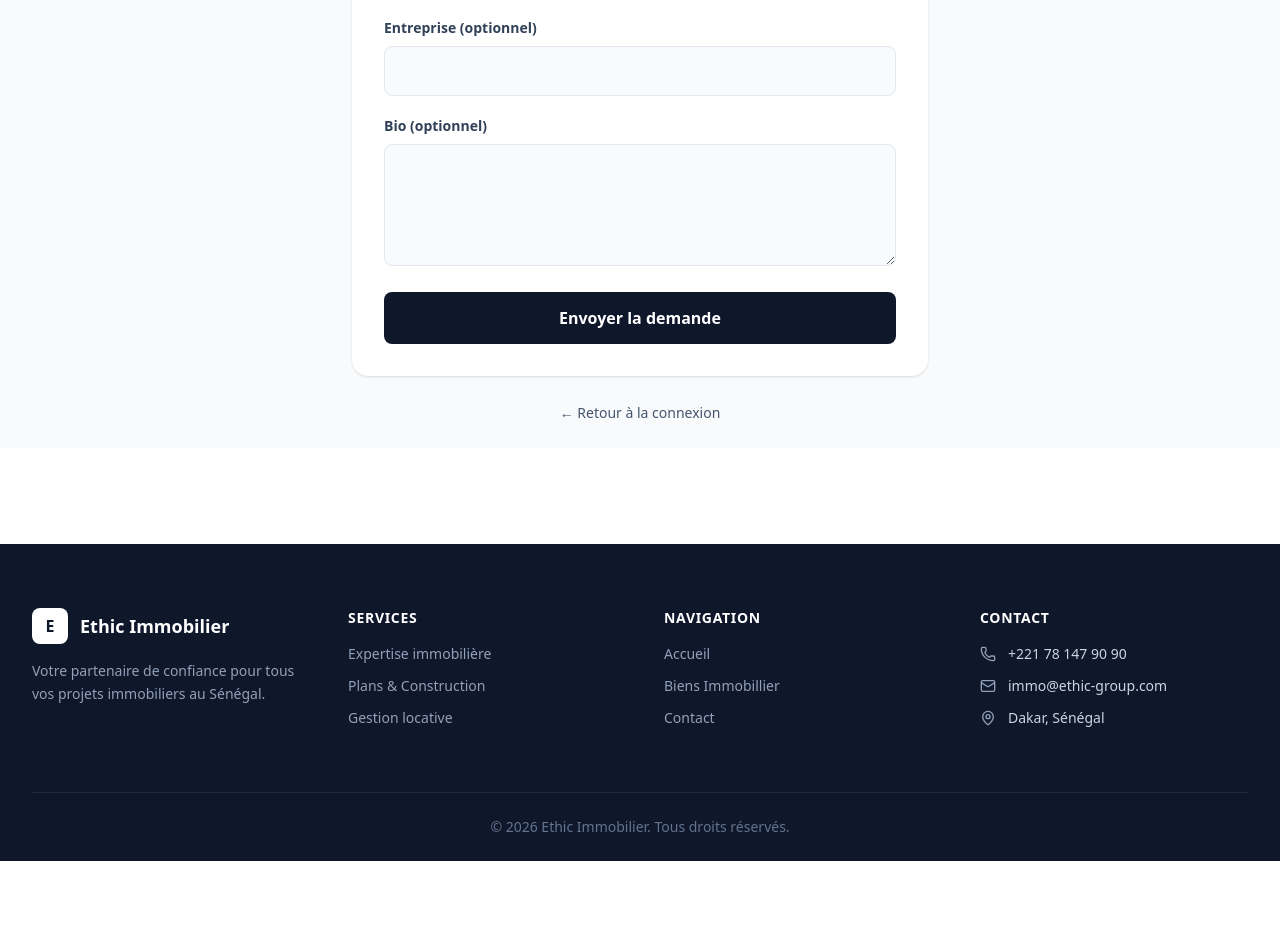
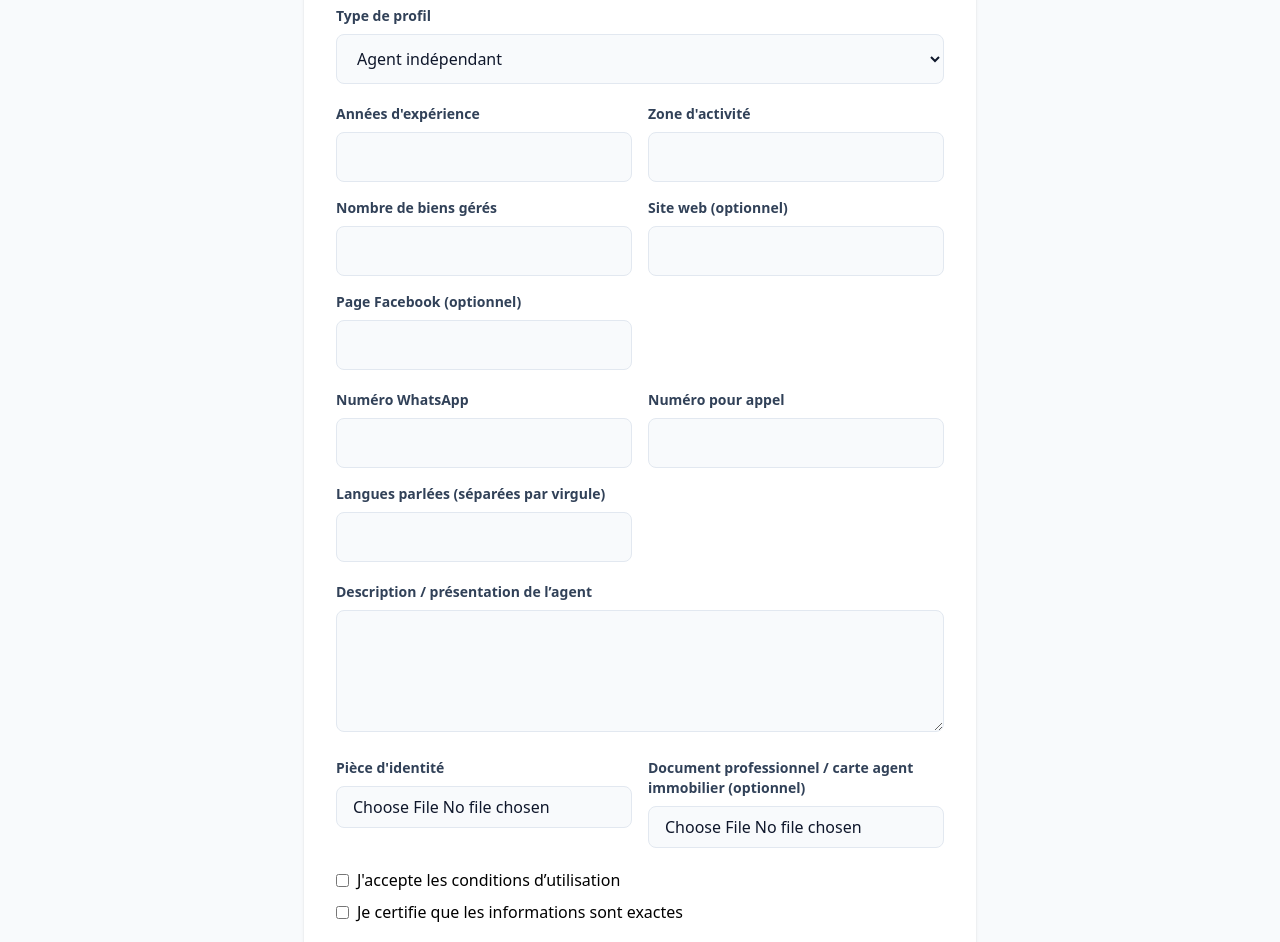
Before and after one commit to mamour-byte/Immo_Front, a React app: page /agent/apply in a window 1280 px wide. Shown: the part 610-1552 px from the top of the page. Before the commit the page ends 1471 px from the top, so only its background shows below. Built offline with nearby package versions, Linux system fonts and the light colour scheme; the HTML template or start-up script is replaced by a standard one.

Commit message:
update user form

```diff
--- a/src/pages/AgentApply.jsx
+++ b/src/pages/AgentApply.jsx
@@ -1,7 +1,14 @@
+
 import React, { useState } from "react";
 import { Link, useNavigate } from "react-router-dom";
 import toast from "react-hot-toast";
 import { API_URL } from "./services/http";
+
+const PROFILE_TYPES = [
+  { value: "INDEPENDENT", label: "Agent indépendant" },
+  { value: "AGENCY", label: "Agence immobilière" },
+  { value: "DEVELOPER", label: "Promoteur immobilier" },
+];
 
 export default function AgentApply() {
   const navigate = useNavigate();
@@ -9,28 +16,70 @@ export default function AgentApply() {
   const [form, setForm] = useState({
     email: "",
     password: "",
-    fullName: "",
+    firstName: "",
+    lastName: "",
     phone: "",
+    city: "",
+    address: "",
+    profileType: "INDEPENDENT",
+    agencyName: "",
+    yearsExperience: "",
+    activityZone: "",
+    managedPropertiesCount: "",
+    websiteUrl: "",
+    facebookUrl: "",
     whatsapp: "",
-    companyName: "",
-    bio: "",
+    publicPhone: "",
+    languages: [],
+    publicDescription: "",
+    acceptedTerms: false,
+    certifiedTrue: false,
+  });
+  const [files, setFiles] = useState({
+    profilePhoto: null,
+    idDocument: null,
+    tradeRegister: null,
+    professionalCard: null,
+    agencyLogo: null,
+    agencyPhoto: null,
   });
 
   function onChange(e) {
-    const { name, value } = e.target;
-    setForm((f) => ({ ...f, [name]: value }));
+    const { name, value, type, checked } = e.target;
+    if (type === "checkbox") {
+      setForm((f) => ({ ...f, [name]: checked }));
+    } else if (name === "languages") {
+      setForm((f) => ({ ...f, languages: value.split(",").map((l) => l.trim()).filter(Boolean) }));
+    } else {
+      setForm((f) => ({ ...f, [name]: value }));
+    }
+  }
+
+  function onFileChange(e) {
+    const { name, files: fileList } = e.target;
+    setFiles((f) => ({ ...f, [name]: fileList[0] }));
   }
 
   async function onSubmit(e) {
     e.preventDefault();
     setIsLoading(true);
     try {
-      const resp = await fetch(`${API_URL}/agent-applications/apply`, {
-        method: "POST",
-        headers: { "Content-Type": "application/json" },
-        body: JSON.stringify(form),
+      const formData = new FormData();
+      Object.entries(form).forEach(([key, value]) => {
+        if (Array.isArray(value)) {
+          formData.append(key, JSON.stringify(value));
+        } else {
+          formData.append(key, value ?? "");
+        }
+      });
+      Object.entries(files).forEach(([key, file]) => {
+        if (file) formData.append(key, file);
       });
 
+      const resp = await fetch(`${API_URL}/agent-applications/apply-full`, {
+        method: "POST",
+        body: formData,
+      });
       const data = await resp.json().catch(() => ({}));
       if (!resp.ok) {
         const msg = data?.message || "Erreur lors de l'envoi";
@@ -38,7 +87,6 @@ export default function AgentApply() {
         setIsLoading(false);
         return;
       }
-
       toast.success(data?.message || "Demande envoyée");
       navigate("/login", { replace: true });
     } catch (err) {
@@ -47,25 +95,99 @@ export default function AgentApply() {
     setIsLoading(false);
   }
 
+  const isAgency = form.profileType === "AGENCY";
+  const isDeveloper = form.profileType === "DEVELOPER";
+  const needsOrgName = isAgency || isDeveloper;
+
   return (
     <div className="min-h-screen flex items-center justify-center bg-slate-50 p-6">
-      <div className="w-full max-w-xl">
+      <div className="w-full max-w-2xl">
         <div className="text-center mb-8">
           <h1 className="text-3xl font-bold text-slate-900 mb-2">Demande de compte agent</h1>
           <p className="text-slate-600">Remplissez le formulaire. Votre demande sera étudiée par un admin.</p>
         </div>
 
         <div className="bg-white rounded-2xl p-8 shadow-sm">
-          <form className="space-y-5" onSubmit={onSubmit}>
+          <form className="space-y-5" onSubmit={onSubmit} encType="multipart/form-data">
+            {/* 1. Informations personnelles */}
             <div className="grid grid-cols-1 md:grid-cols-2 gap-4">
-              <Field label="Nom complet" name="fullName" value={form.fullName} onChange={onChange} />
-              <Field label="Téléphone" name="phone" value={form.phone} onChange={onChange} />
+              <Field label="Prénom" name="firstName" value={form.firstName} onChange={onChange} required />
+              <Field label="Nom" name="lastName" value={form.lastName} onChange={onChange} required />
+              <Field label="Téléphone" name="phone" value={form.phone} onChange={onChange} required />
+              <Field label="Email" name="email" type="email" value={form.email} onChange={onChange} required />
+              <Field label="Ville" name="city" value={form.city} onChange={onChange} required />
+              <Field label="Adresse" name="address" value={form.address} onChange={onChange} required />
+              <Field label="Mot de passe (min 8)" name="password" type="password" value={form.password} onChange={onChange} required />
+              <FileField label="Photo de profil" name="profilePhoto" onChange={onFileChange} required accept="image/*" />
             </div>
-            <Field label="WhatsApp" name="whatsapp" value={form.whatsapp} onChange={onChange} />
-            <Field label="Email" name="email" type="email" value={form.email} onChange={onChange} required />
-            <Field label="Mot de passe (min 8)" name="password" type="password" value={form.password} onChange={onChange} required />
-            <Field label="Entreprise (optionnel)" name="companyName" value={form.companyName} onChange={onChange} />
-            <TextArea label="Bio (optionnel)" name="bio" value={form.bio} onChange={onChange} />
+
+            {/* 2. Type de compte */}
+            <div>
+              <label className="block text-sm font-semibold text-slate-700 mb-2">Type de profil</label>
+              <select
+                name="profileType"
+                value={form.profileType}
+                onChange={onChange}
+                className="w-full px-4 py-3 bg-slate-50 border border-slate-200 rounded-lg focus:outline-none focus:ring-2 focus:ring-slate-900 focus:border-transparent transition-all text-slate-900"
+                required
+              >
+                {PROFILE_TYPES.map((t) => (
+                  <option key={t.value} value={t.value}>{t.label}</option>
+                ))}
+              </select>
+            </div>
+
+            {/* 3. Informations professionnelles */}
+            {needsOrgName && (
+              <Field label="Nom de l'agence / société" name="agencyName" value={form.agencyName} onChange={onChange} required />
+            )}
+            <div className="grid grid-cols-1 md:grid-cols-2 gap-4">
+              <Field label="Années d'expérience" name="yearsExperience" type="number" min="0" value={form.yearsExperience} onChange={onChange} required />
+              <Field label="Zone d'activité" name="activityZone" value={form.activityZone} onChange={onChange} required />
+              <Field label="Nombre de biens gérés" name="managedPropertiesCount" type="number" min="0" value={form.managedPropertiesCount} onChange={onChange} required />
+              <Field label="Site web (optionnel)" name="websiteUrl" value={form.websiteUrl} onChange={onChange} />
+              <Field label="Page Facebook (optionnel)" name="facebookUrl" value={form.facebookUrl} onChange={onChange} />
+            </div>
+
+            {/* 4. Informations de contact public */}
+            <div className="grid grid-cols-1 md:grid-cols-2 gap-4">
+              <Field label="Numéro WhatsApp" name="whatsapp" value={form.whatsapp} onChange={onChange} required />
+              <Field label="Numéro pour appel" name="publicPhone" value={form.publicPhone} onChange={onChange} required />
+              <Field label="Langues parlées (séparées par virgule)" name="languages" value={form.languages.join(", ")} onChange={onChange} required />
+            </div>
+            <TextArea label="Description / présentation de l’agent" name="publicDescription" value={form.publicDescription} onChange={onChange} required />
+
+            {/* 5. Vérification des agents */}
+            <div className="grid grid-cols-1 md:grid-cols-2 gap-4">
+              <FileField label="Pièce d'identité" name="idDocument" onChange={onFileChange} required accept="image/*,application/pdf" />
+              {(isAgency) && (
+                <FileField label="Registre de commerce" name="tradeRegister" onChange={onFileChange} required accept="image/*,application/pdf" />
+              )}
+              {(form.profileType === "INDEPENDENT" || isDeveloper) && (
+                <FileField label="Document professionnel / carte agent immobilier (optionnel)" name="professionalCard" onChange={onFileChange} accept="image/*,application/pdf" />
+              )}
+            </div>
+
+            {/* 6. Informations agence (conditionnel) */}
+            {isAgency && (
+              <div className="grid grid-cols-1 md:grid-cols-2 gap-4">
+                <FileField label="Logo de l'agence" name="agencyLogo" onChange={onFileChange} required accept="image/*" />
+                <Field label="Adresse de l'agence" name="address" value={form.address} onChange={onChange} required />
+                <FileField label="Photo de l'agence" name="agencyPhoto" onChange={onFileChange} required accept="image/*" />
+              </div>
+            )}
+
+            {/* 7. Consentements */}
+            <div className="flex flex-col gap-2">
+              <label className="inline-flex items-center">
+                <input type="checkbox" name="acceptedTerms" checked={form.acceptedTerms} onChange={onChange} required className="mr-2" />
+                J'accepte les conditions d’utilisation
+              </label>
+              <label className="inline-flex items-center">
+                <input type="checkbox" name="certifiedTrue" checked={form.certifiedTrue} onChange={onChange} required className="mr-2" />
+                Je certifie que les informations sont exactes
+              </label>
+            </div>
 
             <button
               type="submit"
@@ -111,3 +233,19 @@ function TextArea({ label, ...props }) {
     </div>
   );
 }
+
+function FileField({ label, name, onChange, required, accept }) {
+  return (
+    <div>
+      <label className="block text-sm font-semibold text-slate-700 mb-2">{label}</label>
+      <input
+        type="file"
+        name={name}
+        onChange={onChange}
+        required={required}
+        accept={accept}
+        className="w-full px-4 py-2 bg-slate-50 border border-slate-200 rounded-lg focus:outline-none focus:ring-2 focus:ring-slate-900 focus:border-transparent transition-all text-slate-900"
+      />
+    </div>
+  );
+}
```
